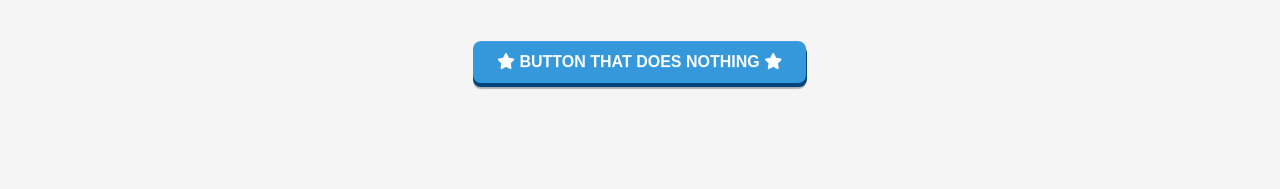
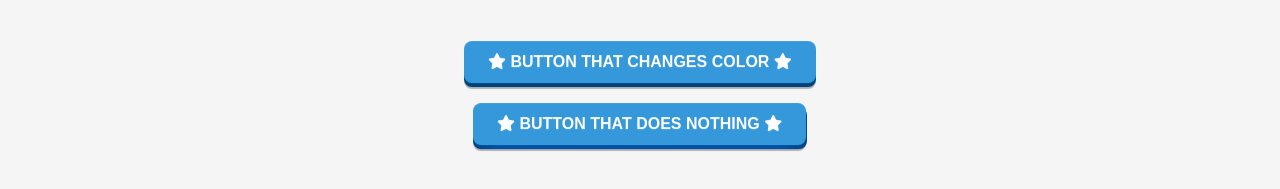
Before and after one commit to senzj/portfolio, a plain HTML site: page index.html in a window 1280 px wide. Shown: the part 1377-1566 px from the top of the page. Before the commit the page ends 1506 px from the top, so only its background shows below. Drawn offline with nearby package versions, Linux system fonts and the light colour scheme.

Commit message:
feat: -added new button "button that changes color"

```diff
--- a/index.html
+++ b/index.html
@@ -139,7 +139,15 @@
                 <button class="bouncy-button spam-button">
                     <span class="shadow"></span>
                     <span class="edge spam-button"></span>
-                    <span class="front spam-button"><i class="fa-solid fa-star"></i> Button that does nothing <i class="fa-solid fa-star"></i></span>
+                    <span class="front spam-button"><i class="fa-solid fa-star"></i> Button that changes color <i class="fa-solid fa-star"></i></span>
+                </button>
+            </center>
+
+            <center>
+                <button class="bouncy-button primary">
+                    <span class="shadow"></span>
+                    <span class="edge"></span>
+                    <span class="front"><i class="fa-solid fa-star"></i> Button that does nothing <i class="fa-solid fa-star"></i></span>
                 </button>
             </center>
         </section>
```
